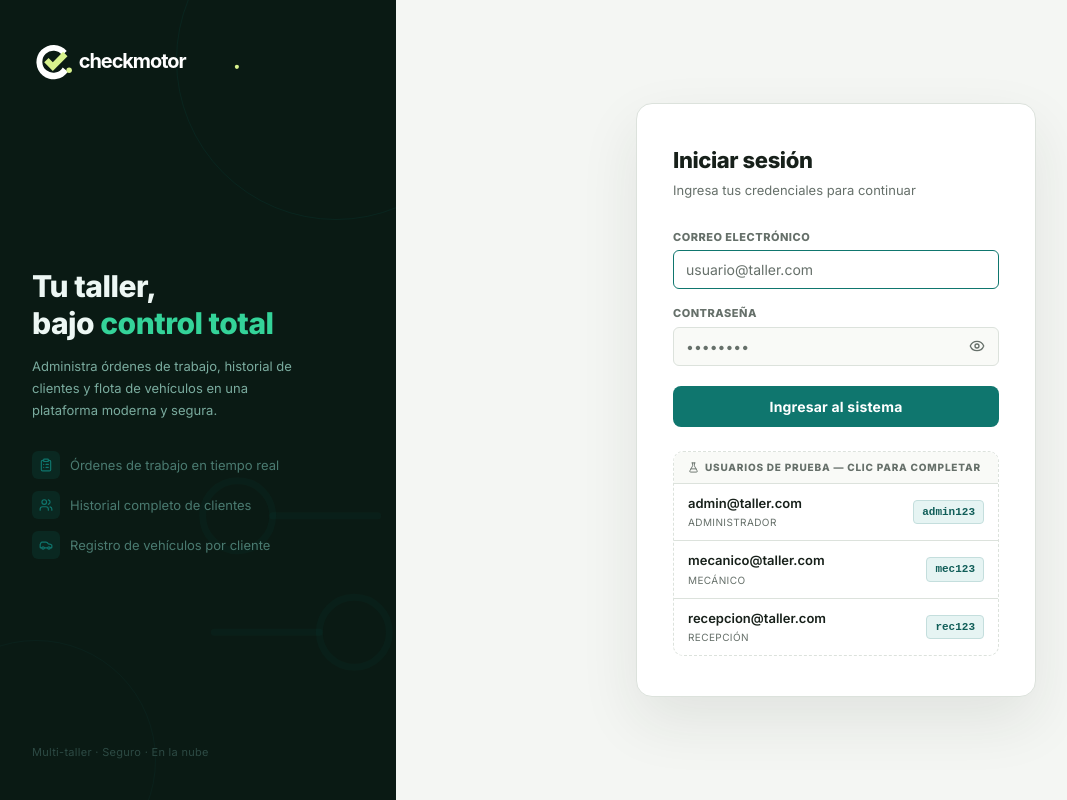
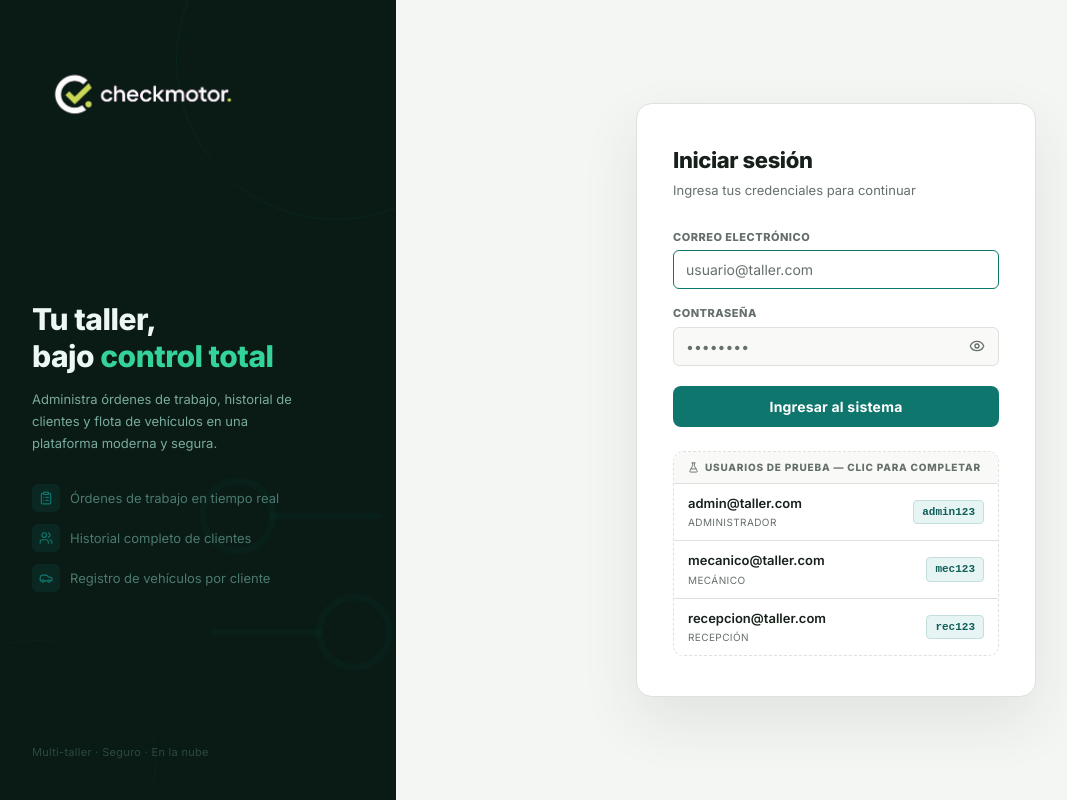
Before and after one commit to bitprochile/checkmotor, a Next.js app: page /login in a window 1280 px wide. Shown: the whole page, without its empty margins (4-1071 px from the left). Built offline with nearby package versions, Linux system fonts and the light colour scheme.

Commit message:
fix: logo oficial PNG white-lime-transparent en sidebar y login

```diff
--- a/app/app-shell.tsx
+++ b/app/app-shell.tsx
@@ -142,7 +142,7 @@ export default function AppShell({ children, session }: AppShellProps) {
       {/* ── Sidebar ── */}
       <aside className="sidebar">
         <div className="sidebarBrand">
-          <img src="/checkmotor-logo.svg" alt="Checkmotor" className="sidebarLogo" />
+          <img src="/checkmotor-logo.png" alt="Checkmotor" className="sidebarLogo" />
         </div>
 
         {/* ── Búsqueda global ── */}
--- a/app/login/page.tsx
+++ b/app/login/page.tsx
@@ -69,7 +69,7 @@ export default function LoginPage() {
         </div>
 
         <div className="loginBrandTop">
-          <img src="/checkmotor-logo.svg" alt="Checkmotor" className="loginBrandLogo" />
+          <img src="/checkmotor-logo.png" alt="Checkmotor" className="loginBrandLogo" />
         </div>
 
         <div className="loginBrandCenter">
```
